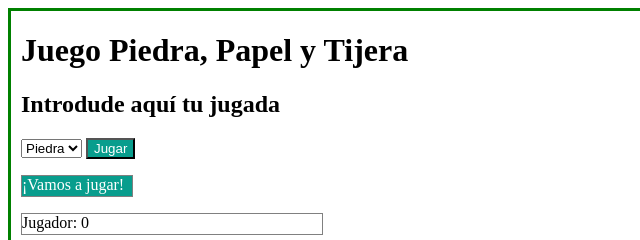
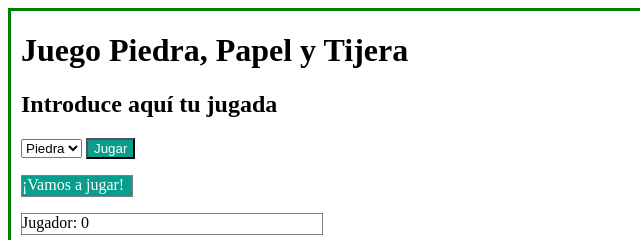
Before and after one commit to Adalab/modulo-2-evaluacion-intermedia-Rouseta, a website: page docs/index.html in a window 1280 px wide. Shown: the top 240 px of the page, 0-640 px from the left. Drawn offline with Linux system fonts and the light colour scheme.

Commit message:
fixed typo

```diff
--- a/docs/index.html
+++ b/docs/index.html
@@ -15,7 +15,7 @@
     <main class="page">
       <h1 class="title">Juego Piedra, Papel y Tijera</h1>
 
-      <h2 class="title__second">Introdude aquí tu jugada</h2>
+      <h2 class="title__second">Introduce aquí tu jugada</h2>
 
       <form>
         <select id="game" class="game js_game" name="game">
```
Also changed, not shown: src/html/index.html (+1 -1 lines).
